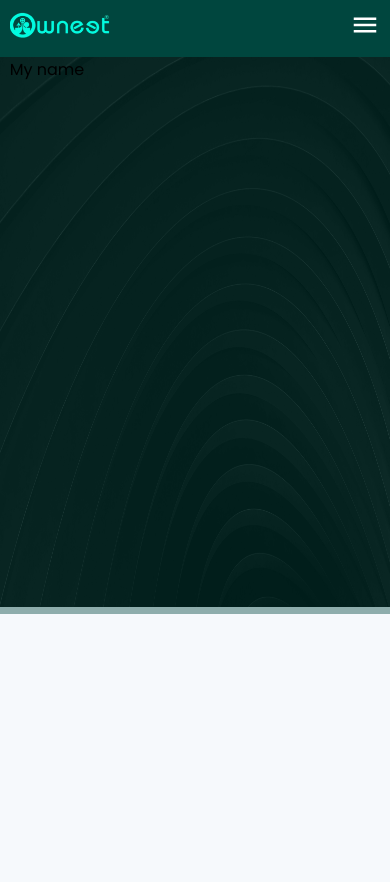
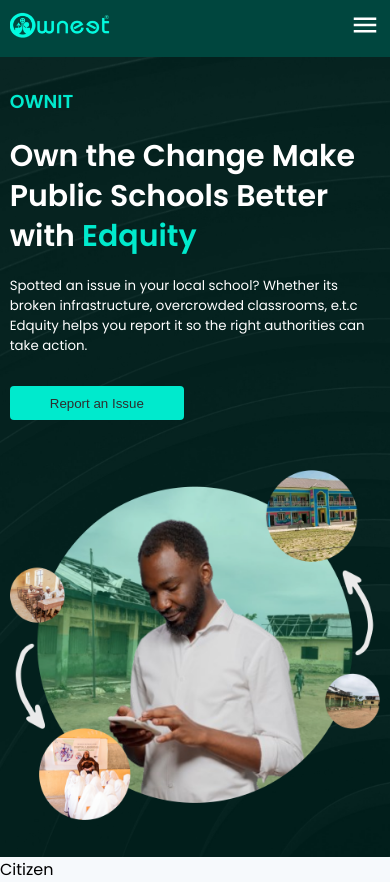
Before and after one commit to Tun95/ownit, a React (Vite) app in the folder frontend/: page / in a window 390 px wide. Before the commit the page ends 844 px from the top, so only its background shows below. Built offline with nearby package versions, Linux system fonts and the light colour scheme; what javascript-time-ago would draw is missing.

Commit message:
FEAT: frontend into completed

```diff
--- a/frontend/src/App.css
+++ b/frontend/src/App.css
@@ -223,7 +223,7 @@
   border-radius: 4px;
 }
 .main_btn {
-  color: var(--color-white);
+  color: var(--color-black);
   background-color: var(--color-primary);
   padding: 7px 15px;
   font-size: 16px;
--- /dev/null
+++ b/frontend/src/components/home/citizen/Citizen.jsx
@@ -0,0 +1,6 @@
+import "./styles.scss";
+function Citizen() {
+  return <div>Citizen</div>;
+}
+
+export default Citizen;
--- a/frontend/src/components/home/intro/Intro.jsx
+++ b/frontend/src/components/home/intro/Intro.jsx
@@ -1,16 +1,48 @@
 import "./styles.scss";
 import banner from "../../../assets/home/banner.jpeg";
+import s1 from "../../../assets/home/s1.png";
 
 function Intro() {
   return (
     <div className="intro_banner">
+      <div className="lower_content c_flex">
+        <div className="container">
+          <div className="content c_flex">
+            <div className="left">
+              <div className="logo_small_text">
+                <h3>OWNIT</h3>
+              </div>
+              <div className="title">
+                <h1>
+                  Own the Change Make Public Schools Better with{" "}
+                  <span className="green">Edquity</span>
+                </h1>
+              </div>
+              <div className="desc_text">
+                <small>
+                  <p>
+                    Spotted an issue in your local school? Whether its broken
+                    infrastructure, overcrowded classrooms, e.t.c Edquity helps
+                    you report it so the right authorities can take action.
+                  </p>
+                </small>
+              </div>
+              <div className="btn">
+                <button className="main_btn">
+                  <small>Report an Issue</small>
+                </button>
+              </div>
+            </div>
+            <div className="right f_flex">
+              <div className="img">
+                <img src={s1} alt="image" />
+              </div>
+            </div>
+          </div>
+        </div>
+      </div>{" "}
       <div className="background_banner">
         <img src={banner} alt="" />
-      </div>
-      <div className="lower_content">
-        <div className="container">
-          <div className="content">My name</div>
-        </div>
       </div>
     </div>
   );
--- a/frontend/src/components/home/intro/styles.scss
+++ b/frontend/src/components/home/intro/styles.scss
@@ -1,18 +1,106 @@
 .intro_banner {
   position: relative;
   .background_banner {
-    // position: absolute;
-    // top: 0;
+    position: absolute;
+    top: 0;
+    width: 100%;
     img {
       width: 100%;
       height: 550px;
+      object-fit: cover;
     }
   }
   .lower_content {
-    position: absolute;
-    top: 0;
     background-color: #00463e6c;
     width: 100%;
-    height: 100%;
+    height: 550px;
+    position: relative;
+
+    z-index: 1;
+    .content {
+      width: 100%;
+      gap: 30px;
+      .left {
+        width: 90%;
+        .logo_small_text {
+          h3 {
+            color: var(--color-primary);
+          }
+        }
+        .title {
+          color: var(--color-white);
+          padding: 20px 0px;
+          h1 {
+            font-size: 45px;
+            line-height: 60px;
+            /*======= MEDIA QUERIES (SMALL DEVICES) =======*/
+            @media screen and (max-width: 420px) {
+              font-size: 30px;
+              line-height: 40px;
+            }
+          }
+          .green {
+            color: var(--color-primary);
+          }
+        }
+        .desc_text {
+          p {
+            color: var(--color-white);
+          }
+        }
+        .btn {
+          margin-top: 30px;
+          .main_btn {
+            padding: 8px 40px;
+          }
+        }
+      }
+      .right {
+        width: 100%;
+        justify-content: flex-end;
+        .img {
+          width: 75%;
+          img {
+            width: 100%;
+          }
+        }
+      }
+      /*======= MEDIA QUERIES (SMALL DEVICES) =======*/
+      @media screen and (max-width: 900px) {
+        .left {
+          width: 100%;
+        }
+        .right {
+          .img {
+            width: 100%;
+          }
+        }
+      }
+    }
+  }
+  /*======= MEDIA QUERIES (SMALL DEVICES) =======*/
+  @media screen and (max-width: 720px) {
+    height: 1050px;
+    .background_banner {
+      img {
+        height: 1050px;
+      }
+    }
+    .lower_content {
+      height: 100%;
+      .content {
+        flex-direction: column;
+        gap: 50px;
+      }
+    }
+  }
+  /*======= MEDIA QUERIES (SMALL DEVICES) =======*/
+  @media screen and (max-width: 480px) {
+    height: 800px;
+    .background_banner {
+      img {
+        height: 800px;
+      }
+    }
   }
 }
--- a/frontend/src/screens/homescreen/HomeScreen.jsx
+++ b/frontend/src/screens/homescreen/HomeScreen.jsx
@@ -1,5 +1,6 @@
 import { Helmet } from "react-helmet-async";
 import Intro from "../../components/home/intro/Intro";
+import Citizen from "../../components/home/citizen/Citizen";
 
 function HomeScreen() {
   return (
@@ -9,6 +10,7 @@
       </Helmet>
       <div className="home_content">
         <Intro />
+        <Citizen />
       </div>
     </div>
   );
```
Also changed, not shown: frontend/src/components/home/citizen/styles.scss (added).
